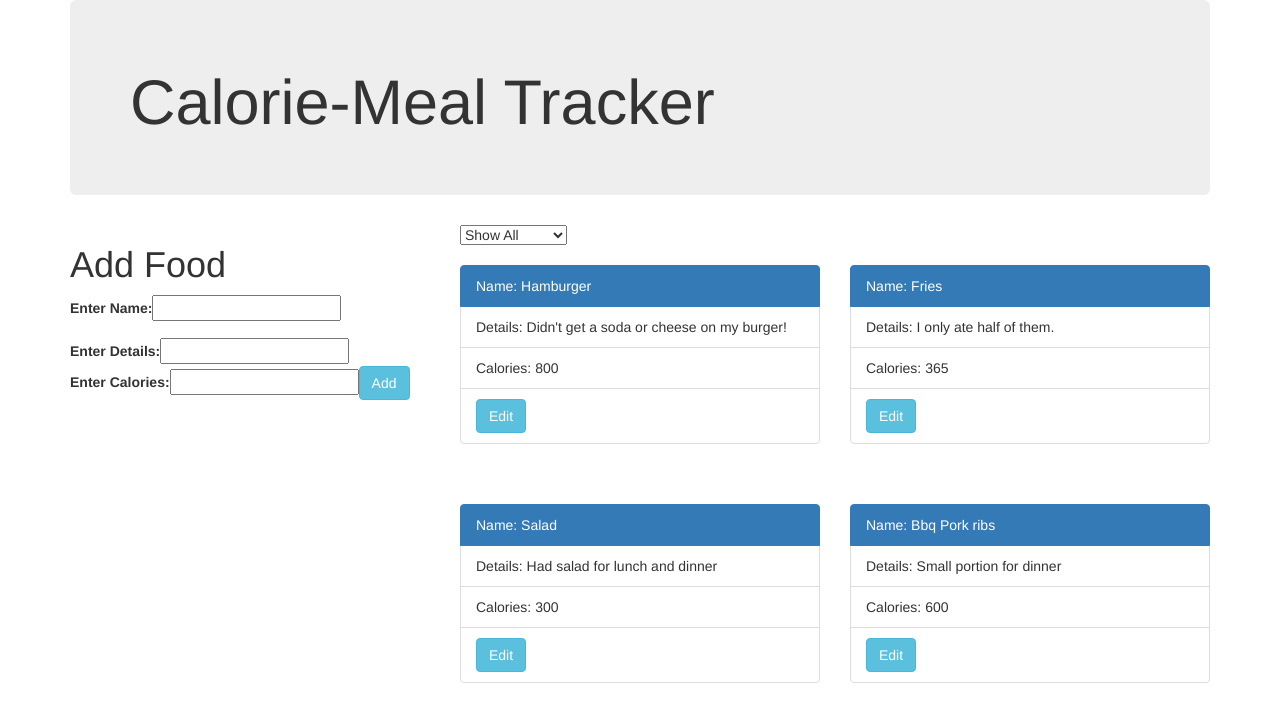
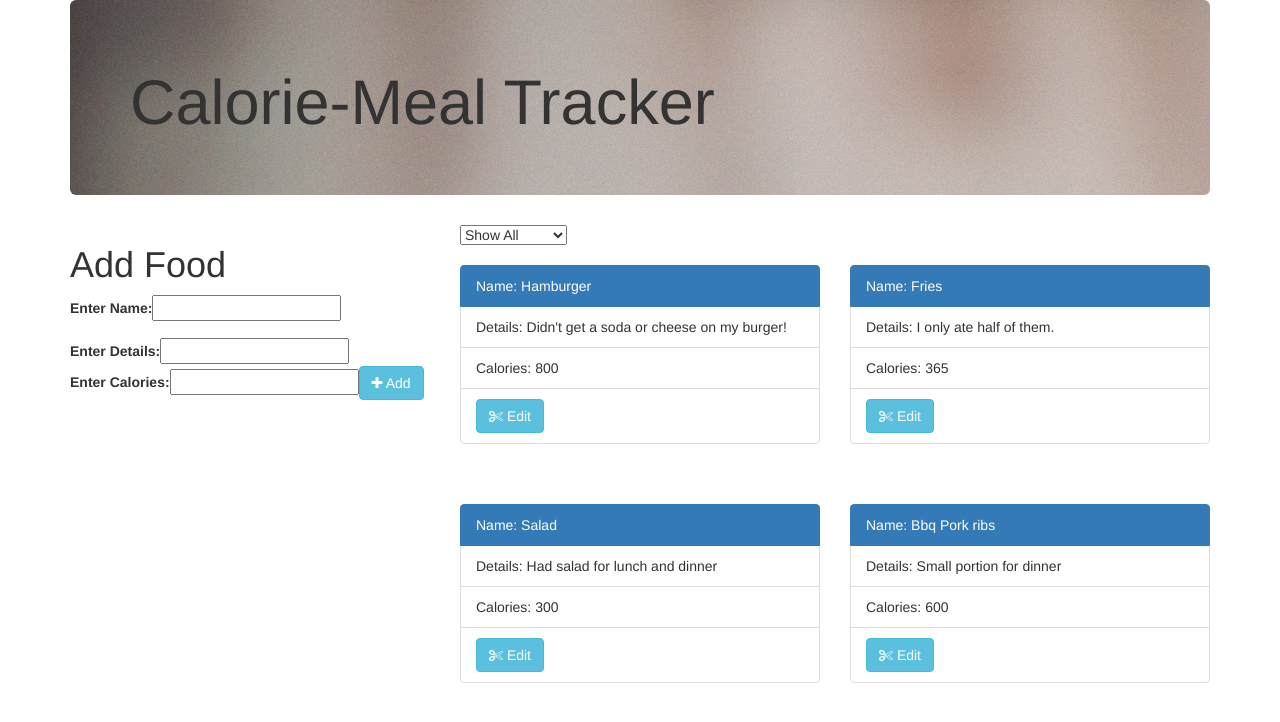
Before and after one commit to NadimRai/calorie-tracking, an Angular app: page / in a window 1280 px wide. Shown: the top 722 px of the page. Built offline with nearby package versions, Linux system fonts and the light colour scheme.

Commit message:
added descriptive README

```diff
--- a/src/index.html
+++ b/src/index.html
@@ -8,6 +8,7 @@
   <meta name="viewport" content="width=device-width, initial-scale=1">
   <link rel="icon" type="image/x-icon" href="favicon.ico">
   <link rel="stylesheet" href="https://maxcdn.bootstrapcdn.com/bootstrap/3.3.7/css/bootstrap.min.css" integrity="sha384-BVYiiSIFeK1dGmJRAkycuHAHRg32OmUcww7on3RYdg4Va+PmSTsz/K68vbdEjh4u" crossorigin="anonymous">
+  <link href="https://maxcdn.bootstrapcdn.com/font-awesome/4.7.0/css/font-awesome.min.css" rel="stylesheet" integrity="sha384-wvfXpqpZZVQGK6TAh5PVlGOfQNHSoD2xbE+QkPxCAFlNEevoEH3Sl0sibVcOQVnN" crossorigin="anonymous">
 </head>
 <body>
   <app-root>Loading...</app-root>
--- a/src/styles.css
+++ b/src/styles.css
@@ -1 +1,6 @@
 /* You can add global styles to this file, and also import other style files */
+.jumbotron{
+	background: url("assets/bg.jpg") no-repeat;
+
+
+}
```
Also changed, not shown: src/assets/bg.jpg (added), 1 other file (tests, documents, lock files or other folders).
